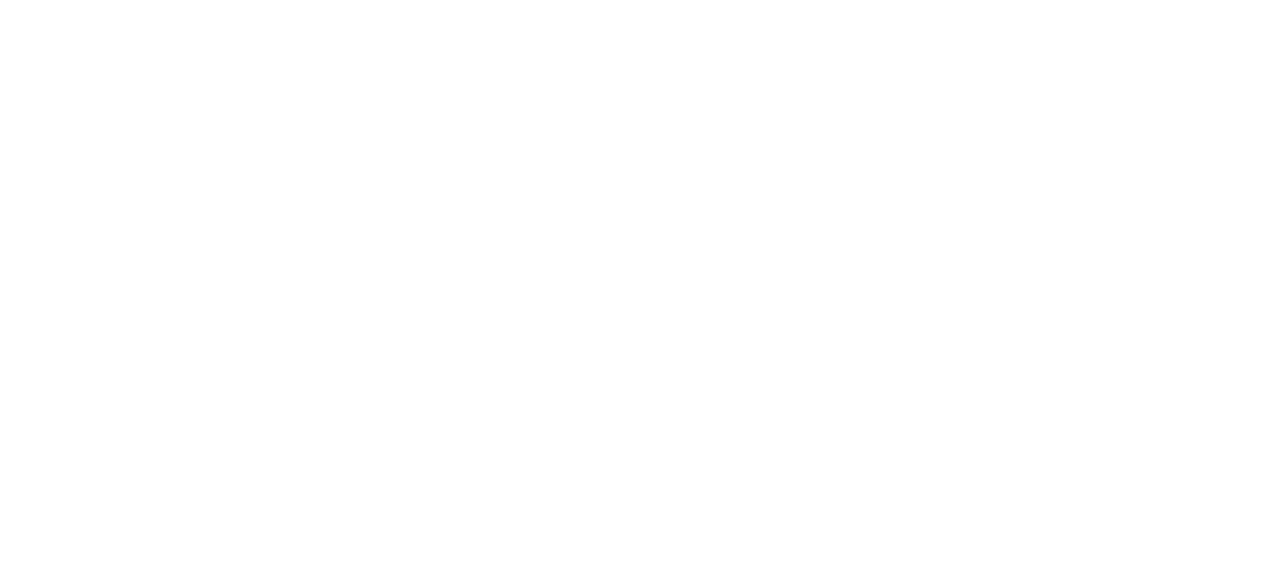
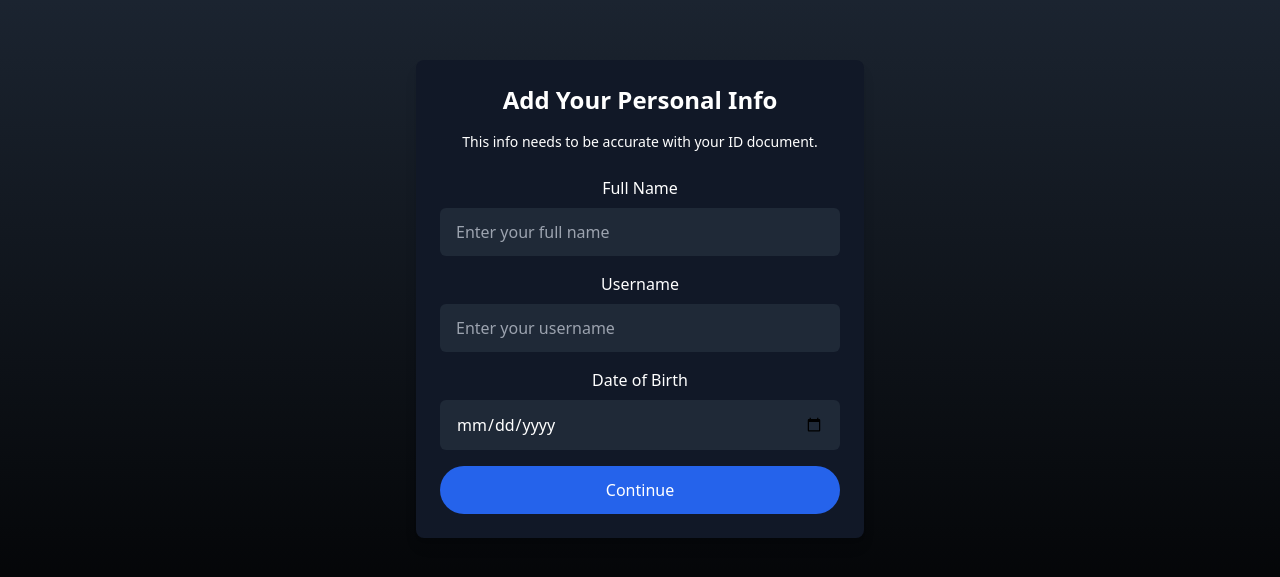
Before and after one commit to harshitchugh001/bittoken, a React (Create React App) app: page /editprofile in a window 1280 px wide. Before the commit this address had no page. Shown: the part 101-678 px from the top of the page. Built offline with nearby package versions, Linux system fonts and the light colour scheme.

Commit message:
editprofile added

```diff
--- a/src/App.js
+++ b/src/App.js
@@ -7,6 +7,7 @@
 } from 'react-router-dom';
 import Home from './components/Home';
 import Verifyemail from './components/Verifyemail';
+import EditProfile from './components/EditProfile';
 
 function App() {
   return (
@@ -17,7 +18,7 @@
         <Routes>
           <Route key="Home" path='/' exact element={<Home></Home>} />
           <Route path='/verify' exact element={<Verifyemail></Verifyemail>}></Route>
-          {/* <Route path='/sample' exact element={<Sample></Sample>}></Route> */}
+          <Route path='/editprofile' exact element={<EditProfile></EditProfile>}></Route>
           {/* <Route></Route> */}
         </Routes>
       </div>
--- a/src/components/EditProfile.js
+++ b/src/components/EditProfile.js
@@ -1,7 +1,50 @@
 import React from 'react'
+import { useNavigate } from "react-router-dom";
 
 export default function EditProfile() {
+    const navigate = useNavigate();
+
+
+    const handleSignUp = () => {
+        navigate("/verify");
+      };
   return (
-    <div>EditProfile</div>
+    <div className="flex flex-col justify-center items-center min-h-screen bg-gradient-to-b from-gray-800 to-black text-white px-4 py-6">
+    <div className="w-full max-w-md bg-gray-900 p-6 rounded-lg shadow-lg">
+        <h1 className="text-2xl font-semibold mb-4 text-center">Add Your Personal Info</h1>
+        <p className="text-sm mb-6 text-center">This info needs to be accurate with your ID document.</p>
+        <form className="flex flex-col space-y-4">
+            <label className="flex flex-col">
+                <span className="text mb-2">Full Name</span>
+                <input
+                    type="text"
+                    placeholder="Enter your full name"
+                    className="px-4 py-3 rounded-md bg-gray-800 text-white focus:outline-none focus:ring-2 focus:ring-blue-500 placeholder-gray-400"
+                />
+            </label>
+            <label className="flex flex-col">
+                <span className="text mb-2">Username</span>
+                <input
+                    type="text"
+                    placeholder="Enter your username"
+                    className="px-4 py-3 rounded-md bg-gray-800 text-white focus:outline-none focus:ring-2 focus:ring-blue-500 placeholder-gray-400"
+                />
+            </label>
+            <label className="flex flex-col">
+                <span className="text mb-2">Date of Birth</span>
+                <input
+                    type="date"
+                    className="px-4 py-3 rounded-md bg-gray-800 text-white focus:outline-none focus:ring-2 focus:ring-blue-500"
+                />
+            </label>
+            <button
+                type="button"
+                // onClick={handleContinue}
+                className="w-full px-6 py-3 text-white bg-blue-600 rounded-full hover:bg-blue-700 transition duration-300">
+                Continue
+            </button>
+        </form>
+    </div>
+</div>
   )
 }
--- a/src/components/Verifyemail.js
+++ b/src/components/Verifyemail.js
@@ -1,4 +1,5 @@
 import React, { useRef } from 'react'
+import { useNavigate } from "react-router-dom";
 
 export default function Verifyemail() {
     const inputRefs = useRef([]);
@@ -6,17 +7,23 @@
   const handleChange = (e, index) => {
     const { value } = e.target;
     if (value.length === 1) {
-      // Move focus to the next input if the current input has a value
+
       if (index < inputRefs.current.length - 1) {
         inputRefs.current[index + 1].focus();
       }
     } else if (value.length === 0) {
-      // Move focus to the previous input if the current input is cleared
+
       if (index > 0) {
         inputRefs.current[index - 1].focus();
       }
     }
   };
+  const navigate = useNavigate();
+
+
+    const handleverify = () => {
+        navigate("/editprofile");
+      };
   return (
     <div className="flex flex-col justify-between items-center min-h-screen bg-gradient-to-b from-gray-800 to-black text-white px-4 py-6">
       <div className="flex flex-col items-center">
@@ -35,7 +42,7 @@
           ))}
         </div>
       </div>
-      <button className="w-full max-w-sm px-6 py-3 text-white bg-blue-600 rounded-full hover:bg-blue-700 transition duration-300">
+      <button  onClick={handleverify} className="w-full max-w-sm px-6 py-3 text-white bg-blue-600 rounded-full hover:bg-blue-700 transition duration-300">
         Verify Your Email
       </button>
     </div>
```
